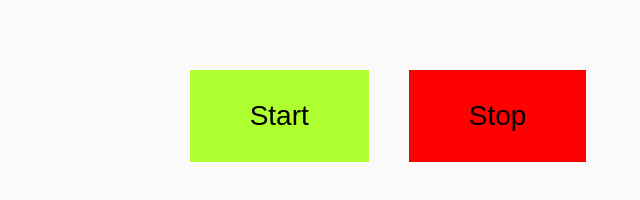
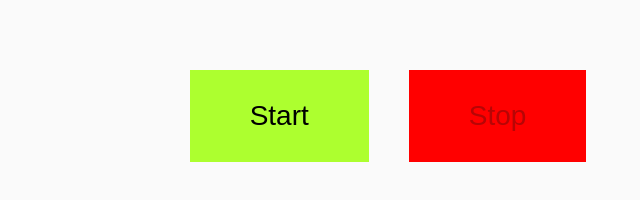
Before and after one commit to nahirniy/goit-js-hw-09, a website built with Parcel: page src/01-color-switcher.html in a window 1280 px wide. Shown: the part 246-446 px from the top of the page, 252-892 px from the left. Built offline with nearby package versions, Linux system fonts and the light colour scheme.

Commit message:
update mistakes

```diff
--- a/src/01-color-switcher.html
+++ b/src/01-color-switcher.html
@@ -11,7 +11,7 @@
 
     <div class="btn-box">
       <button class="start-btn" type="button" data-start>Start</button>
-      <button class="stop-btn" type="button" data-stop>Stop</button>
+      <button class="stop-btn" type="button" disabled data-stop>Stop</button>
     </div>
 
     <script src="js/01-color-switcher.js" type="module"></script>
```
